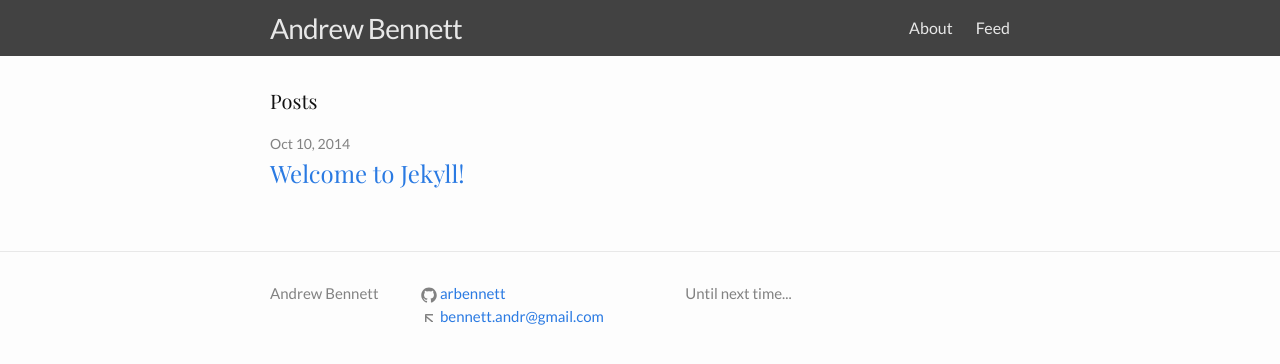
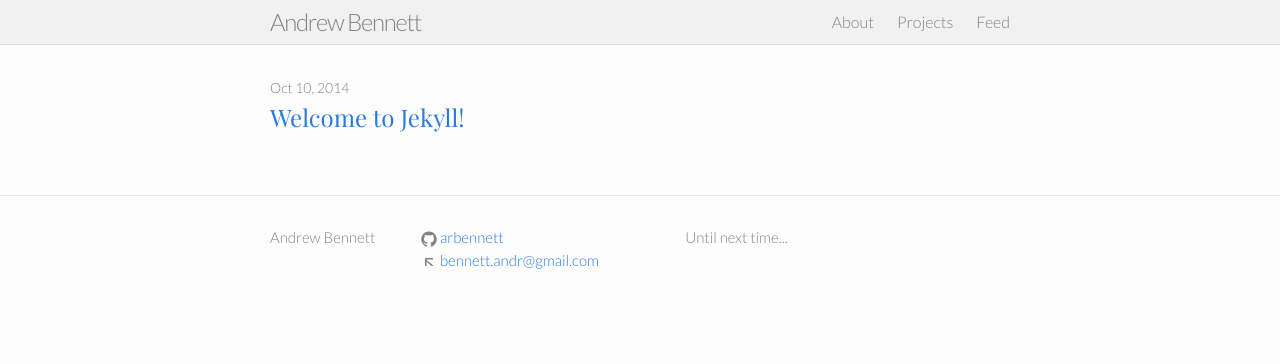
Before and after one commit to arbennett/arbennett.github.io, a Jekyll site: the page built from index.html, in a window 1280 px wide. Shown: the top 364 px of the page. Built offline with Jekyll 4.4.1, drawn with Linux system fonts in a browser that asks for light colours.

Commit message:
Updating the layout and fonts and such.

```diff
--- a/_includes/head.html
+++ b/_includes/head.html
@@ -8,5 +8,5 @@
 
     <link rel="stylesheet" href="{{ "/css/main.css" | prepend: site.baseurl }}">
     <link rel="canonical" href="{{ page.url | replace:'index.html','' | prepend: site.baseurl | prepend: site.url }}">
-    <link href='http://fonts.googleapis.com/css?family=Oswald|Lato|Playfair+Display' rel='stylesheet' type='text/css'>
+    <link href='http://fonts.googleapis.com/css?family=Lato:300|Playfair+Display' rel='stylesheet' type='text/css'>
 </head>
--- a/_includes/header.html
+++ b/_includes/header.html
@@ -3,7 +3,7 @@
   <div class="wrapper">
 
     <a class="site-title" href="{{ site.baseurl }}/">{{ site.title }}</a>
-
+    <link href='http://fonts.googleapis.com/css?family=Lato:300|Playfair+Display' rel='stylesheet' type='text/css'>
     <nav class="site-nav">
       <a href="#" class="menu-icon">
         <svg viewBox="0 0 18 15">
--- a/_sass/_layout.scss
+++ b/_sass/_layout.scss
@@ -3,39 +3,38 @@
  */
 .site-header {
     border-top: 0px solid $grey-color-dark;
-    border-bottom: 0px solid $grey-color-dark;
-    background-color: $grey-color-dark;
+    border-bottom: 1px solid #dddddd;
+    background-color: #f1f1f1;
     min-height: 36px;
-
     // Positioning context for the mobile navigation icon
     position: relative;
 }
 
 .site-title {
-    color: $grey-color-light;
-    font-size: 28px;
-    font-weight: 300;
-    line-height: 56px;
-    letter-spacing: -0.75px;
+    color: 0.8*$grey-color-dark;
+    font-size: 24px;
+    font-weight: 100;
+    line-height: 44px;
+    letter-spacing: -1.25px;
     margin-bottom: 0px;
     float: left;
 
     &,
     &:visited {
-        color: $grey-color-light;
+        color: $grey-color;
     }
 }
 
 .site-nav {
     float: right;
-    line-height: 56px;
+    line-height: 44px;
 
     .menu-icon {
         display: none;
     }
 
     .page-link {
-        color: $grey-color-light;
+        color: $grey-color;
         line-height: $base-line-height;
 
         // Gaps between nav items, but not on the first one
@@ -187,7 +186,7 @@
 }
 
 .post-link {
-    display: block;
+    display: inline;
     font-size: 24px;
 }
 
--- a/index.html
+++ b/index.html
@@ -4,13 +4,10 @@ layout: default
 
 <div class="home">
 
-  <h1 class="page-heading">Posts</h1>
-
   <ul class="post-list">
     {% for post in site.posts %}
       <li>
         <span class="post-meta">{{ post.date | date: "%b %-d, %Y" }}</span>
-
         <h4>
           <a class="post-link" href="{{ post.url | prepend: site.baseurl }}">{{ post.title }}</a>
         </h4>
```
Also changed, not shown: projects.md (added, +7 -0 lines).
